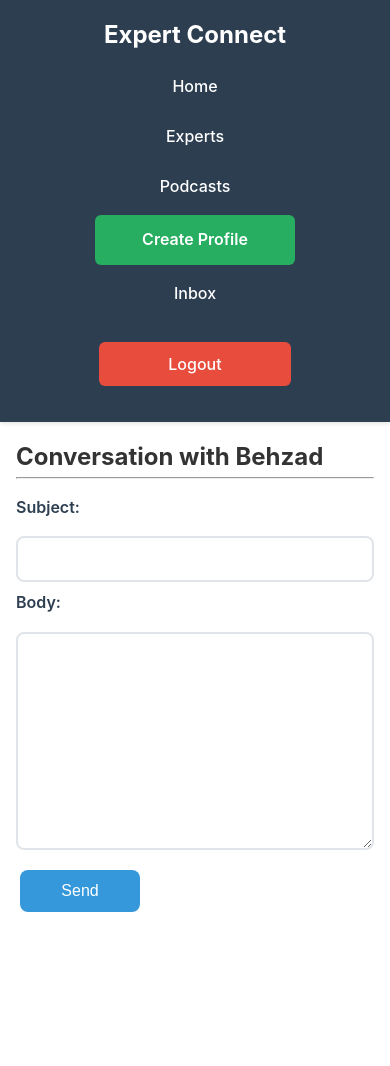
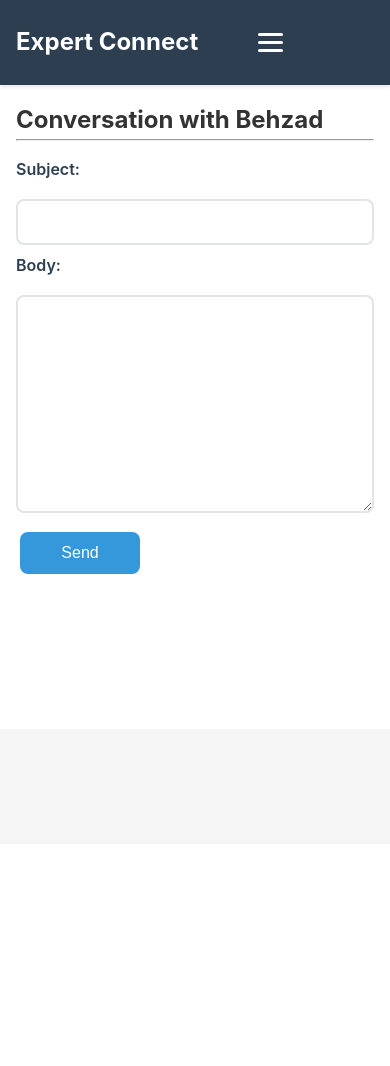
Before and after one commit to behzad17/newexperts, a Django app: page /messages/16/ in a window 390 px wide. After the commit the page ends 574 px from the top, so only its background shows below. Run offline with Django 5.2, Linux system fonts and the light colour scheme; a user stored in the database is signed in; data comes from the database, SQL or seed files in the repository.

Commit message:
Add hamburger menu for mobile navigation with smooth animations and responsive design

```diff
--- a/expert_connect/templates/base.html
+++ b/expert_connect/templates/base.html
@@ -33,25 +33,79 @@
         box-shadow: 0 2px 4px rgba(0, 0, 0, 0.1);
       }
 
+      .header-container {
+        display: flex;
+        justify-content: space-between;
+        align-items: center;
+        flex-wrap: wrap;
+      }
+
       header h1 {
         font-size: 1.5rem;
         font-weight: 700;
-        margin-bottom: 0.75rem;
-        text-align: center;
+        margin: 0;
+        flex: 1;
+      }
+
+      /* Hamburger Menu Button */
+      .hamburger {
+        display: block;
+        background: none;
+        border: none;
+        color: white;
+        font-size: 1.5rem;
+        cursor: pointer;
+        padding: 0.5rem;
+        border-radius: 4px;
+        transition: background-color 0.2s ease;
+      }
+
+      .hamburger:hover {
+        background-color: rgba(255, 255, 255, 0.1);
+      }
+
+      .hamburger .line {
+        width: 25px;
+        height: 3px;
+        background-color: white;
+        margin: 5px 0;
+        transition: 0.3s;
+        border-radius: 2px;
+      }
+
+      /* Hamburger Animation */
+      .hamburger.active .line:nth-child(1) {
+        transform: rotate(-45deg) translate(-5px, 6px);
+      }
+
+      .hamburger.active .line:nth-child(2) {
+        opacity: 0;
+      }
+
+      .hamburger.active .line:nth-child(3) {
+        transform: rotate(45deg) translate(-5px, -6px);
       }
 
       /* Mobile Navigation */
       nav {
-        display: flex;
+        display: none;
         flex-direction: column;
         gap: 0.5rem;
         align-items: center;
+        width: 100%;
+        margin-top: 1rem;
+        padding-top: 1rem;
+        border-top: 1px solid rgba(255, 255, 255, 0.2);
+      }
+
+      nav.active {
+        display: flex;
       }
 
       nav a {
         color: white;
         text-decoration: none;
-        padding: 0.5rem 1rem;
+        padding: 0.75rem 1rem;
         border-radius: 6px;
         font-weight: 500;
         transition: background-color 0.2s ease;
@@ -437,8 +518,15 @@
   </head>
   <body>
     <header>
-      <h1>Expert Connect</h1>
-      <nav>
+      <div class="header-container">
+        <h1>Expert Connect</h1>
+        <button class="hamburger" onclick="toggleMenu()">
+          <div class="line"></div>
+          <div class="line"></div>
+          <div class="line"></div>
+        </button>
+      </div>
+      <nav id="nav-menu">
         <a href="{% url 'home' %}">Home</a>
         <a href="{% url 'experts_list' %}">Experts</a>
         <a href="{% url 'podcasts_list' %}">Podcasts</a>
@@ -459,5 +547,37 @@
       </nav>
     </header>
     <main>{% block content %} {% endblock %}</main>
+
+    <script>
+      function toggleMenu() {
+        const hamburger = document.querySelector(".hamburger");
+        const nav = document.getElementById("nav-menu");
+
+        hamburger.classList.toggle("active");
+        nav.classList.toggle("active");
+      }
+
+      // Close menu when clicking outside
+      document.addEventListener("click", function (event) {
+        const hamburger = document.querySelector(".hamburger");
+        const nav = document.getElementById("nav-menu");
+
+        if (!hamburger.contains(event.target) && !nav.contains(event.target)) {
+          hamburger.classList.remove("active");
+          nav.classList.remove("active");
+        }
+      });
+
+      // Close menu when window is resized to tablet/desktop
+      window.addEventListener("resize", function () {
+        if (window.innerWidth >= 768) {
+          const hamburger = document.querySelector(".hamburger");
+          const nav = document.getElementById("nav-menu");
+
+          hamburger.classList.remove("active");
+          nav.classList.remove("active");
+        }
+      });
+    </script>
   </body>
 </html>
```
Also changed, not shown: other parts of expert_connect/templates/base.html (+70 -43 lines).
